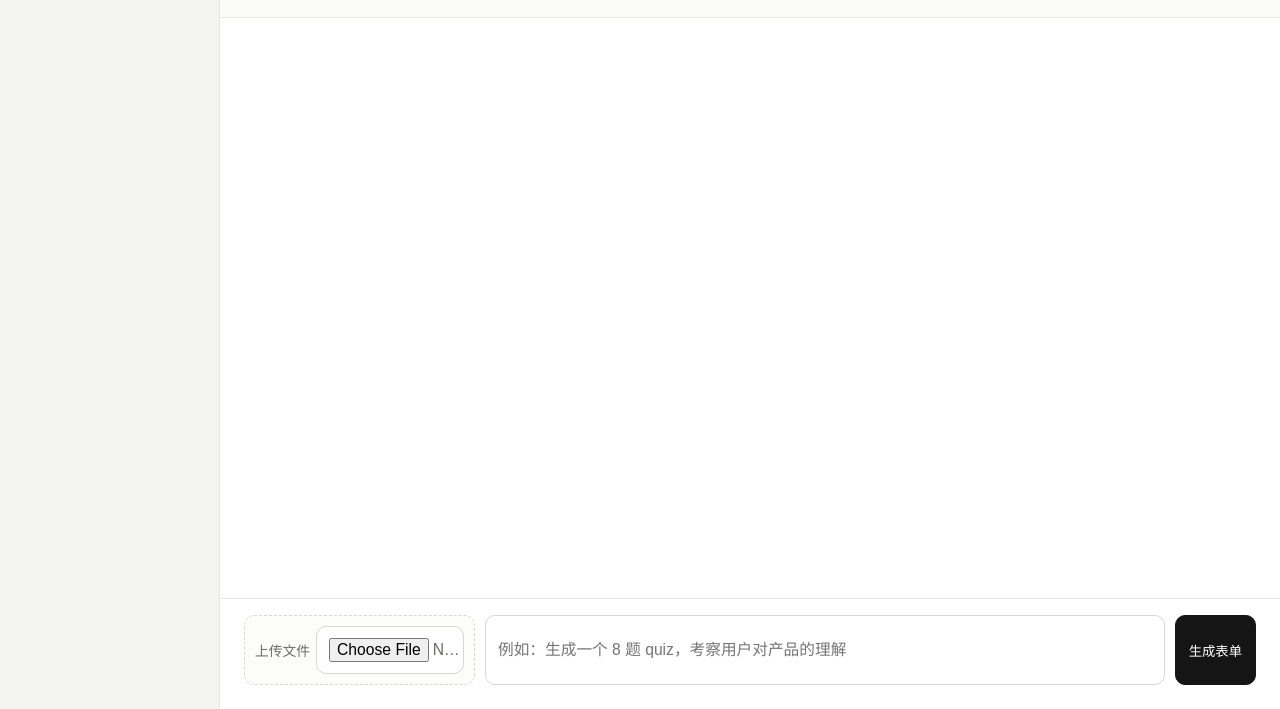
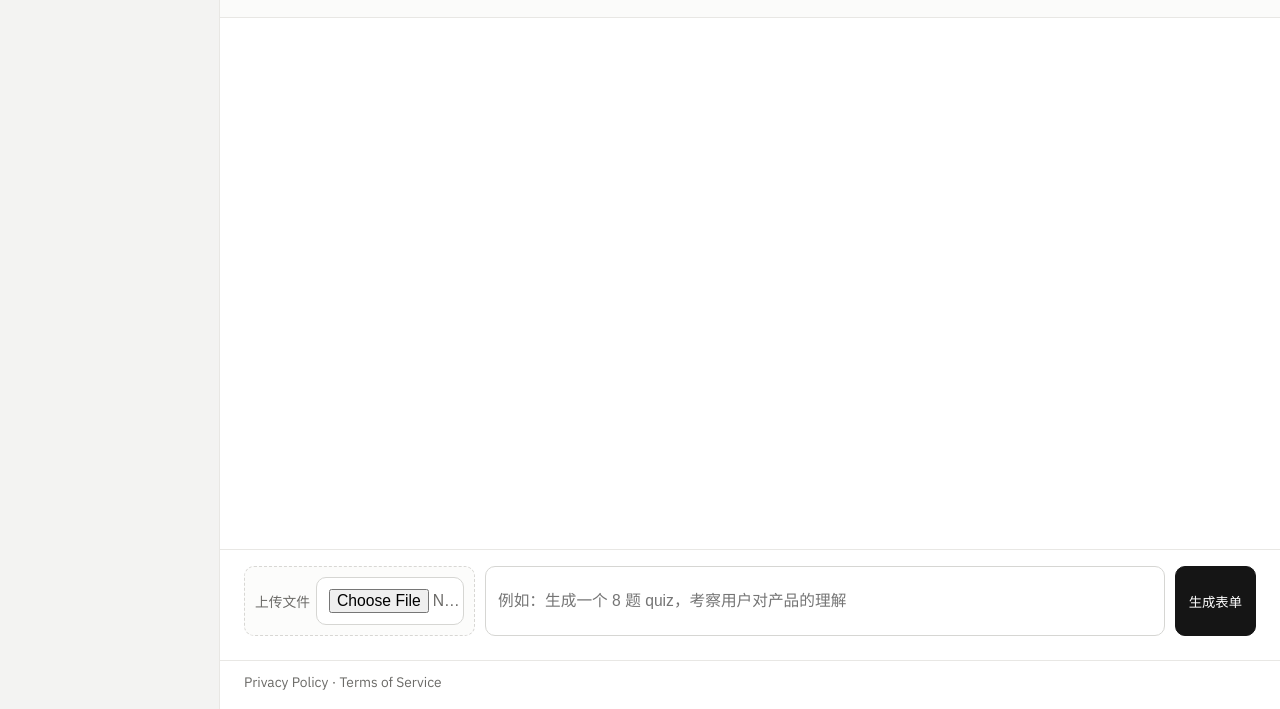
Before and after one commit to shawnlinnn/form, a website: page public/index.html in a window 1280 px wide. Shown: the part 91-800 px from the top of the page. Drawn offline with Linux system fonts and the light colour scheme; no server answers.

Commit message:
add privacy and terms pages part2

```diff
--- a/public/index.html
+++ b/public/index.html
@@ -43,6 +43,12 @@
           />
           <button type="submit" class="btn btn-primary">生成表单</button>
         </form>
+
+        <footer class="legal-links">
+          <a href="/privacy" target="_blank" rel="noreferrer">Privacy Policy</a>
+          <span>·</span>
+          <a href="/terms" target="_blank" rel="noreferrer">Terms of Service</a>
+        </footer>
       </section>
     </main>
 
--- a/public/styles.css
+++ b/public/styles.css
@@ -171,6 +171,22 @@ body {
   background: #2a2a29;
 }
 
+.legal-links {
+  border-top: 1px solid var(--line);
+  padding: 12px 24px 18px;
+  color: var(--muted);
+  font-size: 0.86rem;
+}
+
+.legal-links a {
+  color: var(--muted);
+  text-decoration: none;
+}
+
+.legal-links a:hover {
+  text-decoration: underline;
+}
+
 @media (max-width: 760px) {
   .workspace {
     grid-template-columns: 1fr;
@@ -193,6 +209,10 @@ body {
     flex-direction: column;
   }
 
+  .legal-links {
+    padding: 12px 16px 18px;
+  }
+
   .msg {
     max-width: 100%;
   }
```
